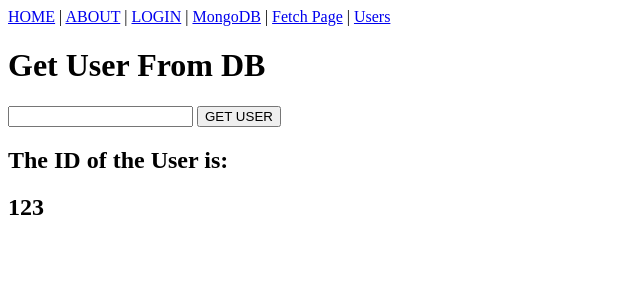
After one commit to Arseni1919/WEB_course_2024_B, a Flask app: page /users/ in a window 1280 px wide. The commit adds this page. Shown: the top 300 px of the page, without its empty margins (0-640 px from the left). Run offline with Flask 3, Linux system fonts and the light colour scheme; parts of the project's set-up code (start-up, migrations or seed data) failed here and were passed over.

Commit message:
lecture 9

```diff
--- a/app.py
+++ b/app.py
@@ -118,17 +118,27 @@ def login_func():
 #
 #
 # @app.route('/users', defaults={'user_id': 123})
-# @app.route('/users/<int:user_id>')
-# def users_id_func(user_id):
-#     # DB ...
-#     return render_template('users.html', user_id=user_id)
-#
-#
-# @app.route('/<category>/<int:cat_id>/<subcategory>/name')
-# def foo_func(category, cat_id, subcategory):
-#     return f'{category=}, {cat_id=}, {subcategory=}'
-#
-#
+
+@app.route('/users')
+def users_func():
+    # if len(request.args) > 0:
+    users_id = request.args['user_id']
+    return redirect(f'/users/{users_id}')
+    # return render_template('users.html')
+
+
+@app.route('/users/', defaults={'user_id': 123})
+@app.route('/users/<int:user_id>')
+def users_id_func(user_id):
+    # DB ...
+    return render_template('users.html', user_id=user_id)
+
+
+@app.route('/<category>/<int:cat_id>/<subcategory>/name')
+def foo_func(category, cat_id, subcategory):
+    return f'{category=}, {cat_id=}, {subcategory=}'
+
+
 # @app.route('/api/users/<int:user_id>')
 # def api_users(user_id):
 #     # DB ...
@@ -347,6 +357,7 @@ def fetch_example_func():
     if request.method == 'POST':
         mydict = request.json
         print(type(mydict))
+        print(mydict)
         data = {'message': 'POST response'}
         data.update(mydict)
         return json.dumps(data)
--- a/templates/fetch_example.html
+++ b/templates/fetch_example.html
@@ -8,7 +8,7 @@ FETCH Page
 
     <h2 class="title2"></h2>
 
-    <form id="my-form" action="#" method="GET">
+    <form id="my-form-get" action="#" method="GET">
         <input type="submit" value="GET REQUEST">
     </form>
 
--- a/templates/header.html
+++ b/templates/header.html
@@ -4,4 +4,5 @@
     | {% if session.get('logged_in') %}<a href="/logout">LOGOUT</a>{% else %}<a href="/login">LOGIN</a>{% endif %}
     | <a href="/mongodb">MongoDB</a>
     | <a href="/fetch_page">Fetch Page</a>
+    | <a href="/users">Users</a>
 </header>
--- a/templates/index.html
+++ b/templates/index.html
@@ -41,6 +41,8 @@ Main Page
 {% endif %}
     {{ super() }}
 
+    <a href="/login">LogIn</a>
+
 <h2 class="{% if redcolor %} red {% else %} green {% endif %}">This is a H2 tag!</h2>
 
 {% endblock %}
--- /dev/null
+++ b/templates/users.html
@@ -0,0 +1,21 @@
+{% extends 'base.html' %}
+
+{% block title %}
+About Page
+{% endblock %}
+
+{% block main %}
+
+    <h1>Get User From DB</h1>
+
+    <form action="/users" method="GET">
+        <input type="number" name="user_id">
+        <input type="submit" value="GET USER">
+    </form>
+
+    {% if user_id %}
+        <h2>The ID of the User is:</h2>
+        <h2>{{ user_id }}</h2>
+    {% endif %}
+
+{% endblock %}
```
Also changed, not shown: static/js/fetch_example.js (+28 -16 lines).
